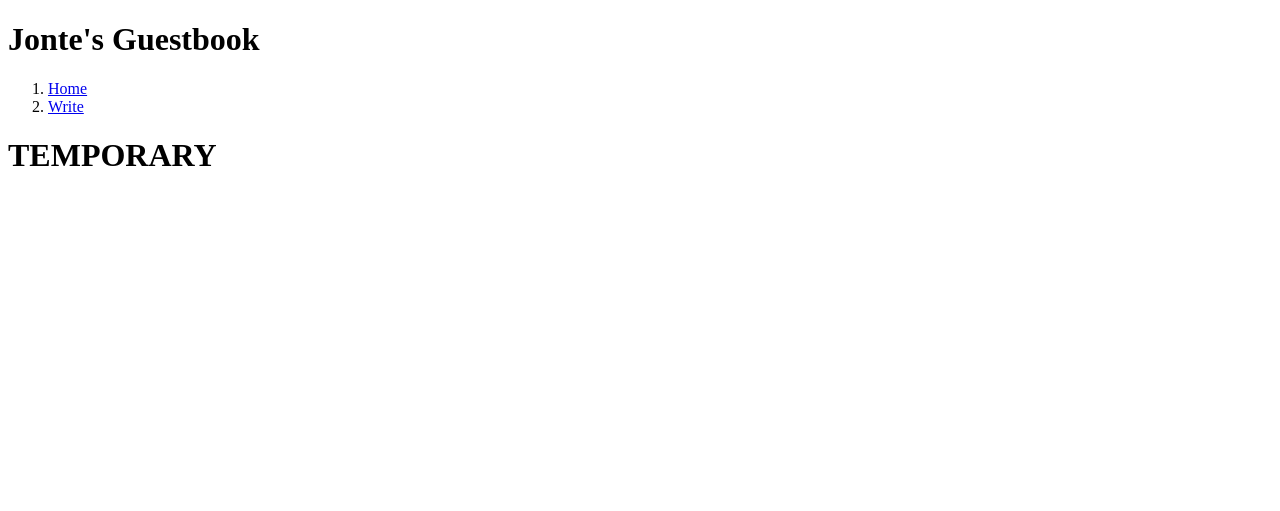
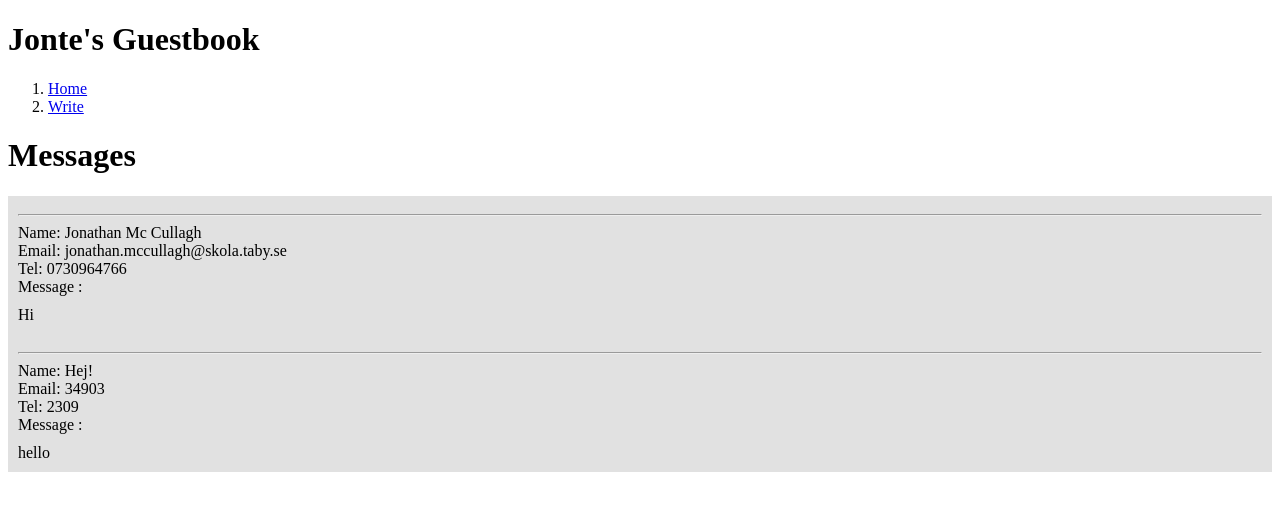
Before and after one commit to jonmcc08/guest-book, a Flask app: page / in a window 1280 px wide. Shown: the top 511 px of the page. Run offline with Flask 3, Linux system fonts and the light colour scheme.

Commit message:
Lagt till så man ser sparade meddelanden.

```diff
--- a/app.py
+++ b/app.py
@@ -16,7 +16,7 @@ def loadFile():
 
 @app.route('/')
 def main():
-    return render_template("main.html")
+    return render_template("main.html", messages=loadFile())
 
 @app.route('/write')
 def write():
--- a/static/style.css
+++ b/static/style.css
@@ -0,0 +1,8 @@
+.messages {
+    background-color: rgba(188, 188, 188, 0.451);
+    padding: 10px;
+}
+
+.contentMessage {
+    margin-top: 10px;
+}
--- a/templates/main.html
+++ b/templates/main.html
@@ -1,4 +1,15 @@
 {% extends "base.html" %}
 {% block content %}
-<h1>TEMPORARY</h1>
+
+<h1>Messages</h1>
+{% for message in messages %}
+    <div class="messages">
+        <hr>
+        Name: {{ message.name }} <br>
+        Email: {{ message.email }} <br>
+        Tel: {{ message.telephone }} <br>
+        Message : <br>
+        <div class="contentMessage"> {{ message.message }} </div>
+    </div>
+{% endfor %}
 {% endblock %}
--- a/users.json
+++ b/users.json
@@ -1,26 +1,14 @@
 [
     {
-        "Name": "Jonathan Mc Cullagh",
-        "Email": "jonathan.mccullagh@skola.taby.se",
-        "Telephone": "2",
-        "Message": "esfse"
+        "name": "Jonathan Mc Cullagh",
+        "email": "jonathan.mccullagh@skola.taby.se",
+        "telephone": "0730964766",
+        "message": "Hi"
     },
     {
-        "Name": "llll",
-        "Email": "35256.mccullagh@skola.taby.se",
-        "Telephone": "2",
-        "Message": "esfse"
-    },
-    {
-        "Name": "llll",
-        "Email": "35256.mccullagh@skola.taby.se",
-        "Telephone": "2",
-        "Message": "esfse"
-    },
-    {
-        "Name": "llll",
-        "Email": "35256.mccullagh@skola.taby.se",
-        "Telephone": "2",
-        "Message": "esfse"
+        "name": "Hej!",
+        "email": "34903",
+        "telephone": "2309",
+        "message": "hello"
     }
 ]
```
Also changed, not shown: templates/write.html (+4 -4 lines).
